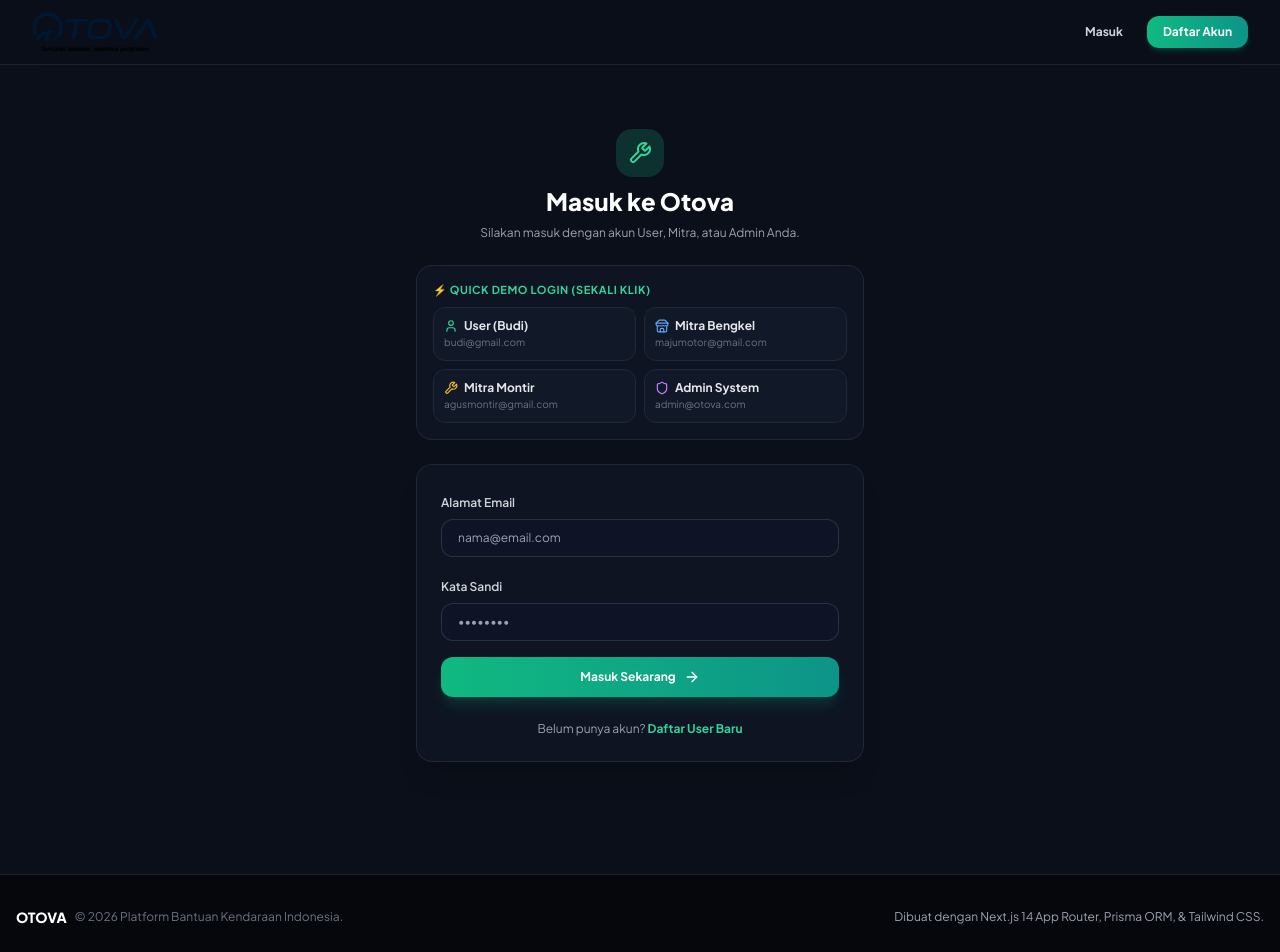
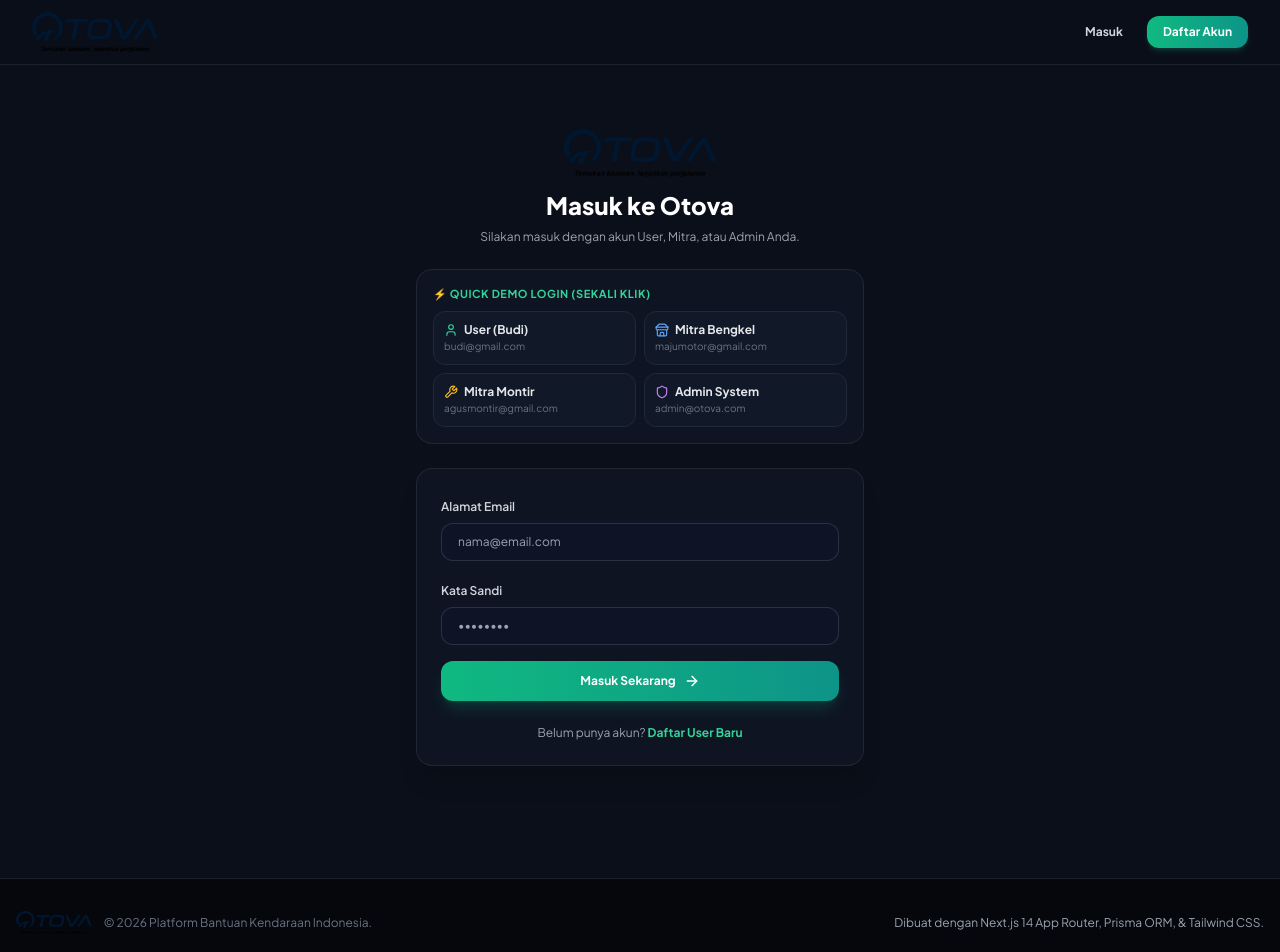
Before and after one commit to Nabilhlmn/OTOVA, a Next.js app: page /login in a window 1280 px wide. Shown: the top 952 px of the page. Built offline with nearby package versions, Linux system fonts and the light colour scheme; no server answers.

Commit message:
fix: harmonize logo & ui color theme across login, register, navbar and footer

```diff
--- a/src/app/(auth)/login/page.tsx
+++ b/src/app/(auth)/login/page.tsx
@@ -46,8 +46,8 @@ export default function LoginPage() {
   return (
     <div className="max-w-md mx-auto py-8 space-y-6">
       <div className="text-center space-y-2">
-        <div className="w-12 h-12 rounded-2xl bg-emerald-500/20 text-emerald-400 mx-auto flex items-center justify-center mb-2">
-          <Wrench className="w-6 h-6" />
+        <div className="mb-3">
+          <img src="/logo-otova.png" alt="OTOVA Logo" className="h-12 mx-auto object-contain" />
         </div>
         <h1 className="text-2xl font-extrabold text-white">Masuk ke Otova</h1>
         <p className="text-xs text-gray-400">
--- a/src/app/(auth)/register/page.tsx
+++ b/src/app/(auth)/register/page.tsx
@@ -49,8 +49,8 @@ export default function RegisterPage() {
   return (
     <div className="max-w-md mx-auto py-8 space-y-6">
       <div className="text-center space-y-2">
-        <div className="w-12 h-12 rounded-2xl bg-emerald-500/20 text-emerald-400 mx-auto flex items-center justify-center mb-2">
-          <UserPlus className="w-6 h-6" />
+        <div className="mb-3">
+          <img src="/logo-otova.png" alt="OTOVA Logo" className="h-12 mx-auto object-contain" />
         </div>
         <h1 className="text-2xl font-extrabold text-white">Daftar Akun User Otova</h1>
         <p className="text-xs text-gray-400">
--- a/src/app/layout.tsx
+++ b/src/app/layout.tsx
@@ -22,8 +22,8 @@ export default function RootLayout({
         </main>
         <footer className="border-t border-gray-800/80 py-8 px-4 text-center text-xs text-gray-500 bg-navy-950 mt-12">
           <div className="max-w-7xl mx-auto flex flex-col sm:flex-row items-center justify-between gap-4">
-            <div className="flex items-center gap-2">
-              <span className="font-extrabold text-white text-sm">OTOVA</span>
+            <div className="flex items-center gap-3">
+              <img src="/logo-otova.png" alt="OTOVA Logo" className="h-6 object-contain" />
               <span>© 2026 Platform Bantuan Kendaraan Indonesia.</span>
             </div>
             <p className="text-gray-400">
```
